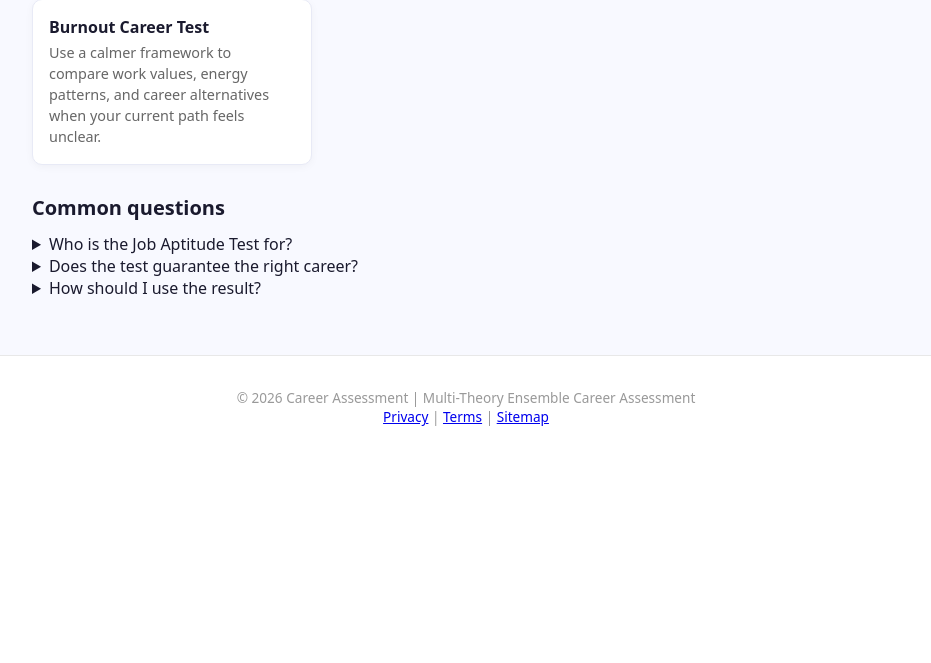
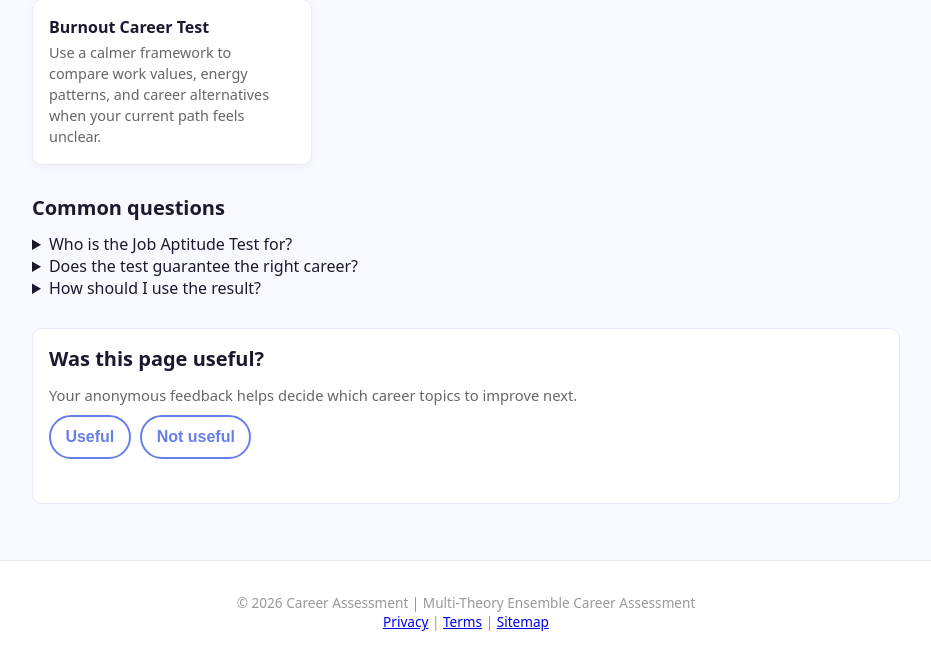
Before and after one commit to seunghochoi2018/jinro-assessment, a Flask app: page /tests/job-aptitude-test in a window 1280 px wide. Shown: the part 1828-2491 px from the top of the page, without its empty margins (174-1105 px from the left). Before the commit the page ends 2254 px from the top, so only its background shows below. Run offline with Flask 3, Linux system fonts and the light colour scheme; data comes from the database, SQL or seed files in the repository; some libraries are stand-ins or nearby versions.

Commit message:
Add direct feedback analytics signals

```diff
--- a/app_flask.py
+++ b/app_flask.py
@@ -708,23 +708,24 @@ def _analytics_summary(days: int = 7) -> dict:
     since = datetime.utcnow().timestamp() - days * 86400
     since_iso = datetime.utcfromtimestamp(since).isoformat(timespec="seconds")
     args = (since_iso,)
+    visible_filter = "created_at >= ? AND page_path NOT LIKE '/admin%' AND page_path != '/probe'"
     overview = _fetch_one(
-        """
+        f"""
         SELECT
           COUNT(*) AS events,
           COUNT(DISTINCT visitor_id) AS visitors,
           SUM(CASE WHEN event_name='page_view_custom' THEN 1 ELSE 0 END) AS pageviews,
           SUM(CASE WHEN event_name='view_result' THEN 1 ELSE 0 END) AS results
         FROM analytics_events
-        WHERE created_at >= ?
+        WHERE {visible_filter}
         """,
         args,
     )
     starts = _fetch_one(
-        """
+        f"""
         SELECT COUNT(*) AS starts
         FROM analytics_events
-        WHERE created_at >= ? AND event_name IN (
+        WHERE {visible_filter} AND event_name IN (
           'start_assessment','click_start_from_home','click_start_from_landing',
           'click_start_from_career','click_start_from_careers_index'
         )
@@ -732,10 +733,10 @@ def _analytics_summary(days: int = 7) -> dict:
         args,
     )
     top_pages = _fetch_all(
-        """
+        f"""
         SELECT page_path, page_type, COUNT(*) AS views
         FROM analytics_events
-        WHERE created_at >= ? AND event_name='page_view_custom'
+        WHERE {visible_filter} AND event_name='page_view_custom'
         GROUP BY page_path, page_type
         ORDER BY views DESC
         LIMIT 20
@@ -743,17 +744,18 @@ def _analytics_summary(days: int = 7) -> dict:
         args,
     )
     liked_pages = _fetch_all(
-        """
+        f"""
         SELECT page_path,
           SUM(CASE WHEN event_name='engaged_time' AND seconds >= 45 THEN 1 ELSE 0 END) AS long_reads,
           SUM(CASE WHEN event_name='scroll_depth' AND percent >= 75 THEN 1 ELSE 0 END) AS deep_scrolls,
           SUM(CASE WHEN event_name LIKE 'click_start_%' THEN 1 ELSE 0 END) AS starts,
+          SUM(CASE WHEN event_name='feedback_useful' THEN 1 ELSE 0 END) AS useful,
           COUNT(*) AS signals
         FROM analytics_events
-        WHERE created_at >= ?
+        WHERE {visible_filter}
         GROUP BY page_path
-        HAVING long_reads > 0 OR deep_scrolls > 0 OR starts > 0
-        ORDER BY (long_reads * 3 + deep_scrolls * 2 + starts * 4) DESC
+        HAVING long_reads > 0 OR deep_scrolls > 0 OR starts > 0 OR useful > 0
+        ORDER BY (long_reads * 3 + deep_scrolls * 2 + starts * 4 + useful * 5) DESC
         LIMIT 15
         """,
         args,
@@ -767,14 +769,15 @@ def _analytics_summary(days: int = 7) -> dict:
         LEFT JOIN (
           SELECT page_path, COUNT(*) AS engaged
           FROM analytics_events
-          WHERE created_at >= ? AND (
+          WHERE created_at >= ? AND page_path NOT LIKE '/admin%' AND page_path != '/probe' AND (
             (event_name='engaged_time' AND seconds >= 45)
             OR (event_name='scroll_depth' AND percent >= 75)
             OR event_name LIKE 'click_start_%'
+            OR event_name='feedback_useful'
           )
           GROUP BY page_path
         ) e ON e.page_path = v.page_path
-        WHERE v.created_at >= ? AND v.event_name='page_view_custom'
+        WHERE v.created_at >= ? AND v.page_path NOT LIKE '/admin%' AND v.page_path != '/probe' AND v.event_name='page_view_custom'
         GROUP BY v.page_path
         HAVING views >= 3
         ORDER BY weak_rate DESC, views DESC
@@ -796,19 +799,19 @@ def _analytics_summary(days: int = 7) -> dict:
         FROM (
           SELECT section_key, section_index, COUNT(*) AS views
           FROM analytics_events
-          WHERE created_at >= ? AND event_name='view_survey_section'
+          WHERE created_at >= ? AND page_path NOT LIKE '/admin%' AND event_name='view_survey_section'
           GROUP BY section_key, section_index
         ) v
         LEFT JOIN (
           SELECT section_key, section_index, COUNT(*) AS completes
           FROM analytics_events
-          WHERE created_at >= ? AND event_name='complete_section'
+          WHERE created_at >= ? AND page_path NOT LIKE '/admin%' AND event_name='complete_section'
           GROUP BY section_key, section_index
         ) c ON c.section_key = v.section_key AND c.section_index = v.section_index
         LEFT JOIN (
           SELECT section_key, section_index, COUNT(*) AS exits
           FROM analytics_events
-          WHERE created_at >= ? AND event_name='survey_section_exit'
+          WHERE created_at >= ? AND page_path NOT LIKE '/admin%' AND event_name='survey_section_exit'
           GROUP BY section_key, section_index
         ) x ON x.section_key = v.section_key AND x.section_index = v.section_index
         ORDER BY section_index ASC
@@ -816,10 +819,10 @@ def _analytics_summary(days: int = 7) -> dict:
         (since_iso, since_iso, since_iso),
     )
     top_clicks = _fetch_all(
-        """
+        f"""
         SELECT event_name, target_path, COUNT(*) AS clicks
         FROM analytics_events
-        WHERE created_at >= ? AND event_name LIKE 'click_%'
+        WHERE {visible_filter} AND event_name LIKE 'click_%'
         GROUP BY event_name, target_path
         ORDER BY clicks DESC
         LIMIT 20
@@ -827,13 +830,27 @@ def _analytics_summary(days: int = 7) -> dict:
         args,
     )
     referrers = _fetch_all(
-        """
+        f"""
         SELECT referrer, COUNT(*) AS visits
         FROM analytics_events
-        WHERE created_at >= ? AND event_name='page_view_custom' AND referrer != ''
+        WHERE {visible_filter} AND event_name='page_view_custom' AND referrer != ''
         GROUP BY referrer
         ORDER BY visits DESC
         LIMIT 15
+        """,
+        args,
+    )
+    feedback = _fetch_all(
+        f"""
+        SELECT page_path,
+          SUM(CASE WHEN event_name='feedback_useful' THEN 1 ELSE 0 END) AS useful,
+          SUM(CASE WHEN event_name='feedback_not_useful' THEN 1 ELSE 0 END) AS not_useful,
+          COUNT(*) AS total
+        FROM analytics_events
+        WHERE {visible_filter} AND event_name IN ('feedback_useful', 'feedback_not_useful')
+        GROUP BY page_path
+        ORDER BY total DESC, useful DESC
+        LIMIT 20
         """,
         args,
     )
@@ -847,6 +864,7 @@ def _analytics_summary(days: int = 7) -> dict:
         "survey_dropoff": survey_dropoff,
         "top_clicks": top_clicks,
         "referrers": referrers,
+        "feedback": feedback,
     }
 
 
--- a/static/app.js
+++ b/static/app.js
@@ -1,4 +1,5 @@
 function trackEvent(name, params = {}) {
+  if (window.location.pathname.startsWith('/admin')) return;
   if (typeof window.gtag === 'function') {
     window.gtag('event', name, params);
   }
@@ -141,4 +142,21 @@ document.addEventListener('DOMContentLoaded', function() {
   document.querySelectorAll('a[href="/info"]').forEach(el => {
     el.addEventListener('click', () => trackEvent('start_assessment'));
   });
+
+  document.querySelectorAll('[data-feedback]').forEach(btn => {
+    btn.addEventListener('click', function() {
+      const value = this.dataset.feedback;
+      const box = this.closest('.feedback-box');
+      trackEvent(value === 'useful' ? 'feedback_useful' : 'feedback_not_useful', {
+        page_path: window.location.pathname,
+        page_type: pageMeta.type || 'standard',
+        feedback_value: value
+      });
+      if (box) {
+        box.classList.add('feedback-sent');
+        const msg = box.querySelector('.feedback-message');
+        if (msg) msg.textContent = 'Thanks. This helps improve the recommendations.';
+      }
+    });
+  });
 });
--- a/static/style.css
+++ b/static/style.css
@@ -190,6 +190,12 @@ hr { border: none; border-top: 1px solid #e8e8e8; margin: 1rem 0; }
 .next-read-box { background: #f0f4ff; border-left: 4px solid #667eea; border-radius: 8px; padding: 0.9rem 1rem; margin-top: 1rem; }
 .next-read-links { display: flex; flex-wrap: wrap; gap: 0.45rem; margin-top: 0.55rem; }
 .next-read-links a { background: white; border: 1px solid #dfe6ff; border-radius: 8px; color: #667eea; padding: 0.4rem 0.65rem; text-decoration: none; font-size: 0.88rem; font-weight: 650; }
+.feedback-box { background: white; border: 1px solid #e8eaf6; border-radius: 10px; padding: 1rem; margin-top: 1.5rem; }
+.feedback-actions { display: flex; flex-wrap: wrap; gap: 0.6rem; margin-top: 0.65rem; }
+.feedback-actions .btn-secondary { padding: 0.5rem 0.9rem; }
+.feedback-message { color: #16a34a; font-weight: 650; font-size: 0.9rem; margin-top: 0.55rem; min-height: 1.2rem; }
+.feedback-sent .feedback-actions { opacity: 0.55; pointer-events: none; }
+.result-feedback { border-top: 1px solid #e8eaf6; margin-top: 1rem; }
 .analytics-controls { display: flex; flex-wrap: wrap; gap: 0.6rem; margin: 1rem 0 1.5rem; }
 .analytics-page .metrics-row { grid-template-columns: repeat(4, 1fr); }
 .analytics-note { color: #666; font-size: 0.92rem; margin-bottom: 0.65rem; }
--- a/templates/seo_test.html
+++ b/templates/seo_test.html
@@ -81,5 +81,15 @@
       {% endfor %}
     </div>
   </section>
+
+  <section class="feedback-box">
+    <h2>Was this page useful?</h2>
+    <p class="analytics-note">Your anonymous feedback helps decide which career topics to improve next.</p>
+    <div class="feedback-actions">
+      <button type="button" class="btn-secondary" data-feedback="useful">Useful</button>
+      <button type="button" class="btn-secondary" data-feedback="not_useful">Not useful</button>
+    </div>
+    <p class="feedback-message"></p>
+  </section>
 </article>
 {% endblock %}
```
Also changed, not shown: templates/analytics_dashboard.html (+20 -3 lines), templates/career_detail.html (+10 -0 lines), templates/result.html (+8 -0 lines).
